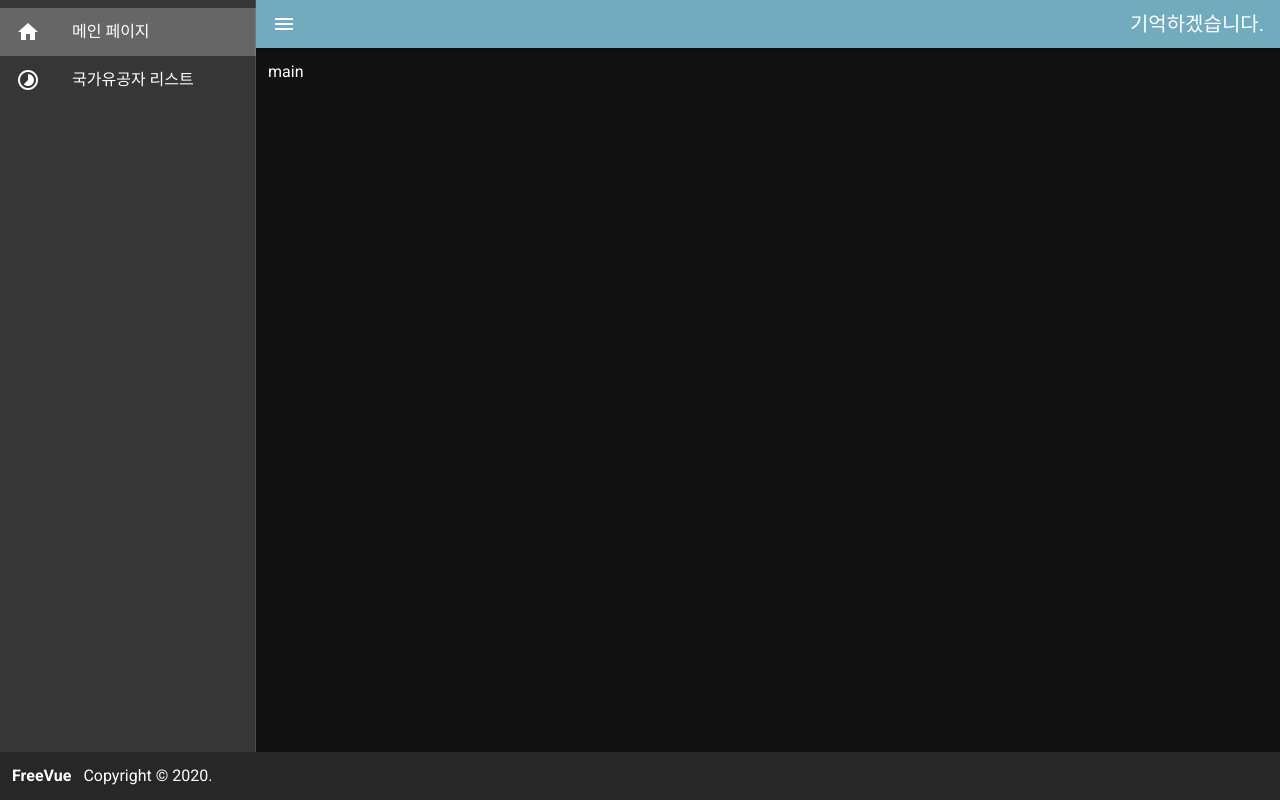
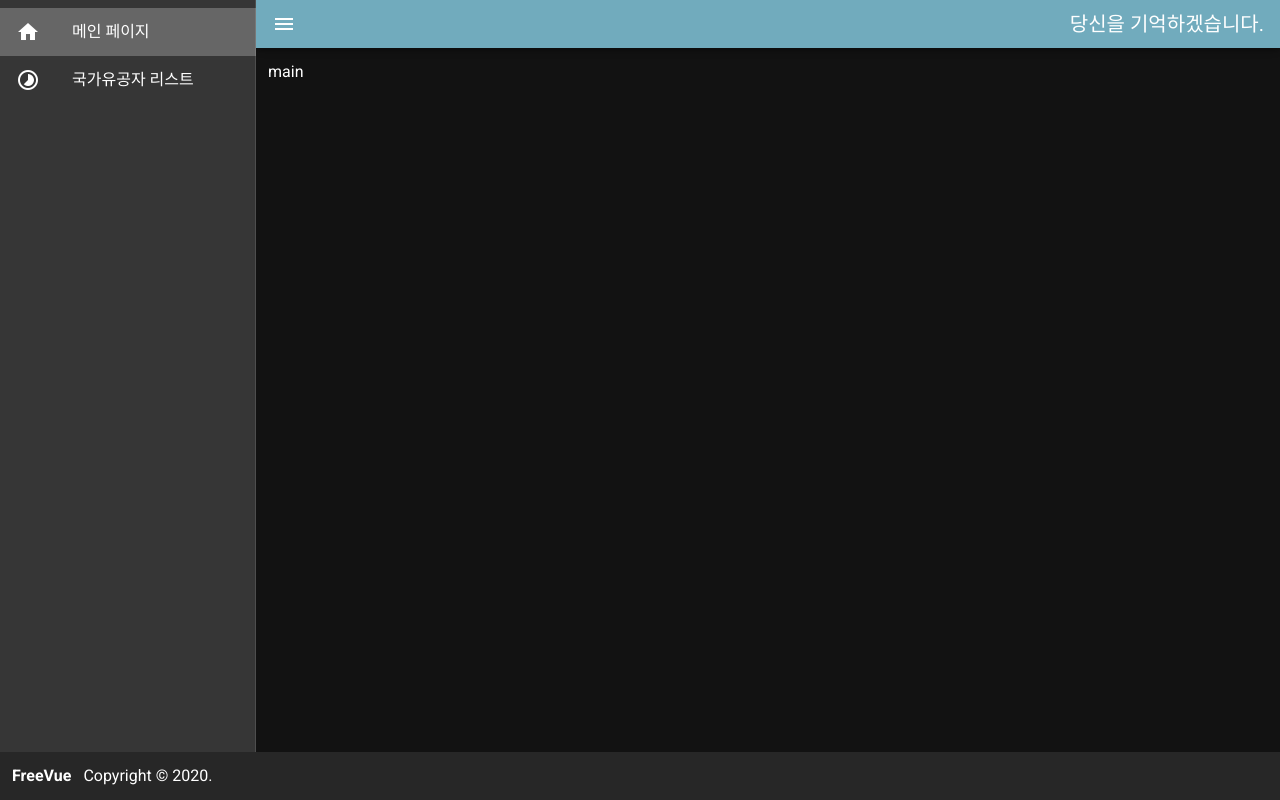
Before and after one commit to freevuehub/korea, a Nuxt app: page / in a window 1280 px wide. Both pictures are taken after a click on the button 28 px from the left and 24 px from the top of the page. Built offline with nearby package versions, Linux system fonts and the light colour scheme; no server answers.

Commit message:
[improved]: 레이아웃 구성

```diff
--- /dev/null
+++ b/components/AppBar.vue
@@ -0,0 +1,32 @@
+<template>
+  <v-app-bar color="primary" dense dark app fixes>
+    <v-app-bar-nav-icon @click.stop="$emit('change', !drawer)" />
+    <v-spacer />
+    <v-toolbar-title v-text="state.title" />
+  </v-app-bar>
+</template>
+
+<script lang="ts">
+import { defineComponent, reactive, computed } from '@vue/composition-api'
+
+export default defineComponent({
+  model: {
+    prop: 'drawer',
+    event: 'change',
+  },
+  props: {
+    drawer: Boolean,
+  },
+  setup() {
+    const state = reactive({
+      title: computed(() => {
+        return '당신을 기억하겠습니다.'
+      }),
+    })
+
+    return {
+      state,
+    }
+  },
+})
+</script>
--- /dev/null
+++ b/components/NavList.vue
@@ -0,0 +1,39 @@
+<template>
+  <v-list>
+    <v-list-item v-for="item in state.menu" :key="item.to" :to="item.to" router exact>
+      <v-list-item-action>
+        <v-icon>{{ item.icon }}</v-icon>
+      </v-list-item-action>
+      <v-list-item-content>
+        <v-list-item-title v-text="item.title" />
+      </v-list-item-content>
+    </v-list-item>
+  </v-list>
+</template>
+
+<script lang="ts">
+import { defineComponent, reactive } from '@vue/composition-api'
+
+export default defineComponent({
+  setup() {
+    const state = reactive({
+      menu: [
+        {
+          icon: 'home',
+          title: '메인 페이지',
+          to: '/',
+        },
+        {
+          icon: 'timelapse',
+          title: '국가유공자 리스트',
+          to: '/person',
+        },
+      ],
+    })
+
+    return {
+      state,
+    }
+  },
+})
+</script>
--- /dev/null
+++ b/components/index.ts
@@ -0,0 +1,2 @@
+export { default as AppBar } from './AppBar.vue'
+export { default as NavList } from './NavList.vue'
--- /dev/null
+++ b/index.d.ts
@@ -0,0 +1,5 @@
+declare module '*.vue' {
+  import Vue from 'vue'
+
+  export default Vue
+}
--- a/layouts/default.vue
+++ b/layouts/default.vue
@@ -1,22 +1,9 @@
 <template>
   <v-app dark>
     <v-navigation-drawer v-model="state.drawer" fixed app>
-      <v-list>
-        <v-list-item v-for="item in state.menu" :key="item.to" :to="item.to" router exact>
-          <v-list-item-action>
-            <v-icon>{{ item.icon }}</v-icon>
-          </v-list-item-action>
-          <v-list-item-content>
-            <v-list-item-title v-text="item.title" />
-          </v-list-item-content>
-        </v-list-item>
-      </v-list>
+      <nav-list></nav-list>
     </v-navigation-drawer>
-    <v-app-bar color="primary" dense dark app fixes>
-      <v-app-bar-nav-icon @click.stop="state.drawer = !state.drawer" />
-      <v-spacer />
-      <v-toolbar-title v-text="'기억하겠습니다.'" />
-    </v-app-bar>
+    <app-bar v-model="state.drawer"></app-bar>
     <v-main>
       <nuxt />
     </v-main>
@@ -32,24 +19,17 @@ import 'vuetify/dist/vuetify.min.css'
 
 import { defineComponent, reactive } from '@vue/composition-api'
 import dayjs from 'dayjs'
+import { NavList, AppBar } from '~/components'
 
 export default defineComponent({
+  components: {
+    NavList,
+    AppBar,
+  },
   setup() {
     const state = reactive({
       year: dayjs().year(),
       drawer: false,
-      menu: [
-        {
-          icon: 'home',
-          title: '메인 페이지',
-          to: '/',
-        },
-        {
-          icon: 'timelapse',
-          title: '국가유공자 리스트',
-          to: '/person',
-        },
-      ],
     })
 
     return {
```
